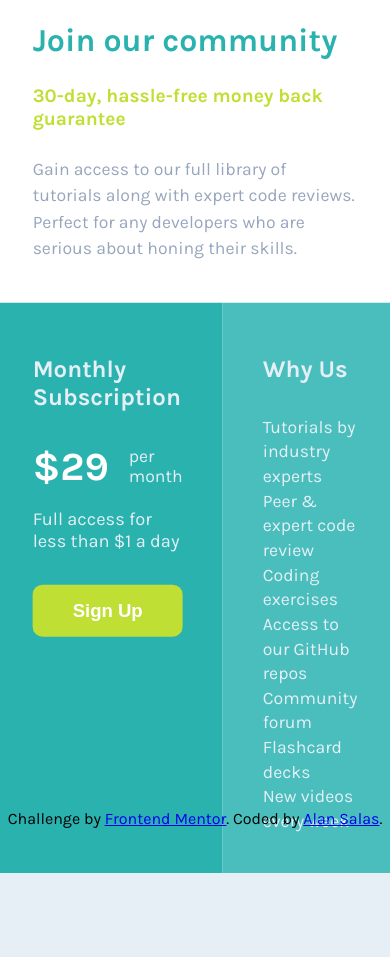
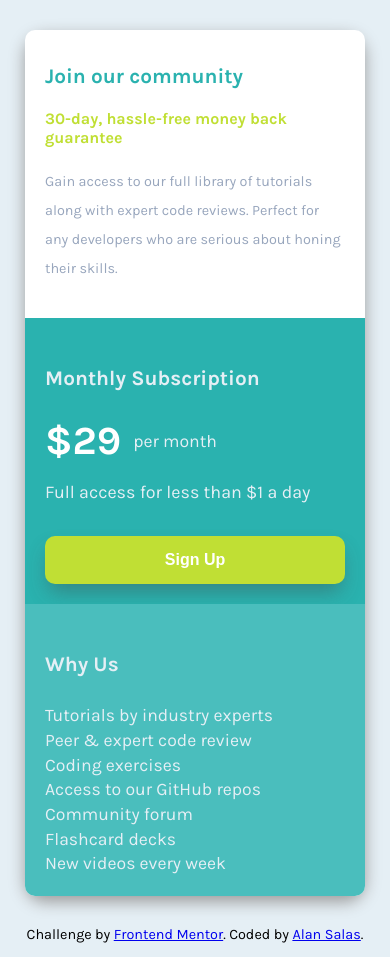
Before and after one commit to AlanSalas/frontend-challenge-single-price, a plain HTML site: page index.html in a window 390 px wide. Before the commit the page ends 873 px from the top, so only its background shows below. Drawn offline with Linux system fonts and the light colour scheme.

Commit message:
fix some styles and finish mobile version

```diff
--- a/css/styles.css
+++ b/css/styles.css
@@ -16,13 +16,16 @@ body {
 }
 
 .container {
-    position: absolute;
-    top: 50%;
-    left: 50%;
-    transform: translate(-50%, -50%);
+    margin: 100px auto;
+    max-width: 700px;
+    box-shadow: 0px 6px 16px 0px rgba(156,156,156,1);
+    border-radius: 20px;
+    background-color: transparent;
+}
+
+.card {
     border-radius: 10px;
     background-color: white;
-
 
     display: grid;
     grid-template-columns: 1fr 1fr;
@@ -31,67 +34,64 @@ body {
     "card-1 card-2";
 }
 
-.container__wrapper {
+.card__wrapper {
     padding: calc(40px - 0.67em) 40px calc(40px - 1em) 40px;
-}
-
-.container__header {
     grid-area: header;
 }
 
-.container__header h1 {
+.card__header h1 {
     color: var(--cyan);
 }
 
-.container__header h4 {
+.card__header h4 {
     color: var(--brightYellow);
     font-size: 1.2em;
 }
 
-.container__header p {
+.card__header p {
     color: var(--grayishBlue);
     font-size: 1.1em;
     line-height: 1.5em;
 }
 
-.container__card-1 {
+.subscription {
     grid-area: card-1;
     background-color: var(--cyan);
     border-bottom-left-radius: 10px;
 }
 
-.card__wrapper {
+.sub__wrapper {
     padding: 20px 40px 40px 40px;
 }
 
-.card__wrapper h4 {
+.sub__wrapper h4 {
     color: var(--lightGray);
-    font-size: 1.5em;
+    font-size: 1.3em;
 }
 
-.container__card-1 .price-info {
+.subscription .price-info {
     display: flex;
     align-items: center;
 }
 
-.container__card-1 .price {
+.subscription .price {
     font-size: 2.5em;
     font-weight: 700;
-    margin-right: .5em;
+    margin-right: .3em;
     color: white;
 }
 
-.container__card-1 .period {
+.subscription .period {
     color: var(--lightGray);
     font-size: 1.1em;
 }
 
-.container__card-1 p {
+.subscription p {
     color: var(--lightGray);
-    font-size: 1.14em;
+    font-size: 1.12em;
 }
 
-.container__card-1 button {
+.subscription button {
     border: none;
     outline: none;
     width: 100%;
@@ -102,21 +102,22 @@ body {
     font-weight: 700;
     color: white;
     background-color: var(--brightYellow);
+    box-shadow: 0px 11px 20px -4px rgba(66, 66, 66, 0.411);
 }
 
-.container__card-2 {
+.why {
     grid-area: card-2;
     background-color: var(--cyanLight);
     border-bottom-right-radius: 10px;
 }
 
-.container__card-2 ul {
+.why ul {
     list-style: none;
     margin: 0;
     padding: 0;
 }
 
-.container__card-2 ul li {
+.why ul li {
     color: var(--lightGray);
     font-size: 1.1em;
     line-height: 1.4em;
@@ -125,8 +126,66 @@ body {
 footer {
     text-align: center;
     width: 100%;
-    position: absolute;
-    bottom: 0;
-    left: 50%;
-    transform: translateX(-50%);
 }
+
+@media (max-width: 992px) {
+
+    .container {
+        margin: 30px auto;
+    }
+
+    .card {
+        grid-template-columns: 1fr;
+        grid-template-areas:
+        "header"
+        "card-1"
+        "card-2";
+    }
+
+    .card__wrapper {
+        padding: 20px;
+    }
+
+    .card__header h1 {
+        font-size: 1.3em;
+    }
+
+    .card__header h4 {
+        font-size: 1em;
+    }
+
+    .card__header p {
+        font-size: .9em;
+        line-height: 2em;
+    }
+
+    .subscription {
+        border-bottom-left-radius: 0px;
+    }
+
+    .subscription button {
+        font-size: 1em;
+    }
+
+    .sub__wrapper {
+        padding: 20px;
+    }
+
+    .sub__wrapper h4 {
+        font-size: 1.3em;
+    }
+
+    .why {
+        border-bottom-left-radius: 10px;
+    }
+
+    footer {
+        font-size: .9em;
+    }
+}
+
+@media (max-width: 768px) {
+    .container {
+        margin: 30px 25px;
+    }
+}
--- a/index.html
+++ b/index.html
@@ -12,16 +12,17 @@
 
 <body>
   <div class="container">
-    <div class="container__header">
-      <div class="container__wrapper">
+    <div class="card">
+      <div class="card__wrapper">
+        <div class="card__header">
             <h1> Join our community</h1>
             <h4>30-day, hassle-free money back guarantee</h4>
             <p> Gain access to our full library of tutorials along with expert code reviews.
               Perfect for any developers who are serious about honing their skills.</p>
         </div>
       </div>
-    <div class="container__card-1">
-      <div class="card__wrapper">
+      <div class="subscription">
+        <div class="sub__wrapper">
           <h4>Monthly Subscription</h4>
           <div class="price-info">
             <span class="price"> &dollar;29</span>
@@ -31,8 +32,8 @@
           <button>Sign Up</button>
         </div>
       </div>
-    <div class="container__card-2">
-      <div class="card__wrapper">
+      <div class="why">
+        <div class="sub__wrapper">
           <h4>Why Us</h4>
           <ul>
             <li>Tutorials by industry experts</li>
@@ -46,6 +47,7 @@
         </div>
       </div>
     </div>
+  </div>
 
   <footer>
     <p class="attribution">
```
Lines whose indentation alone changed are shown as unchanged.
